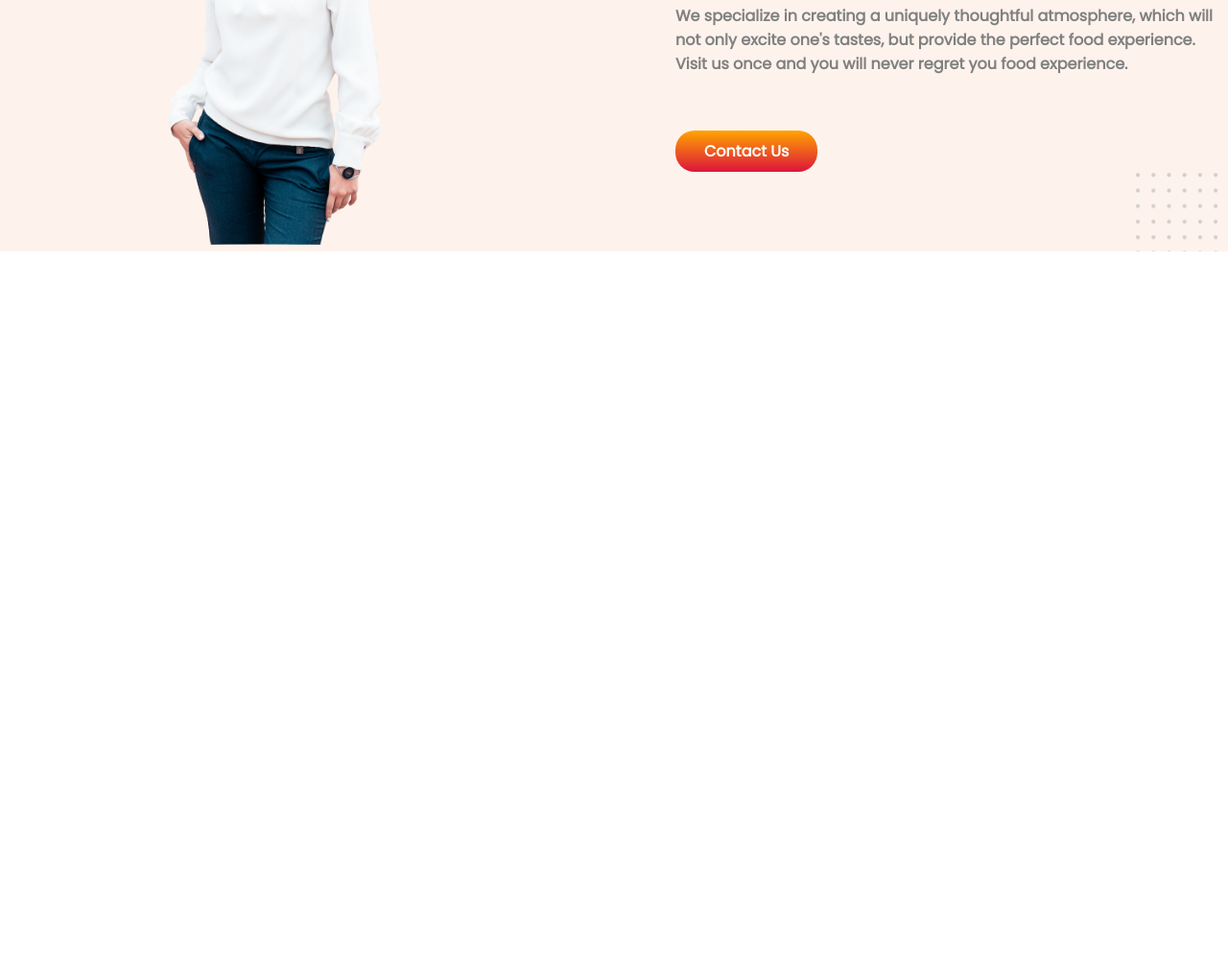
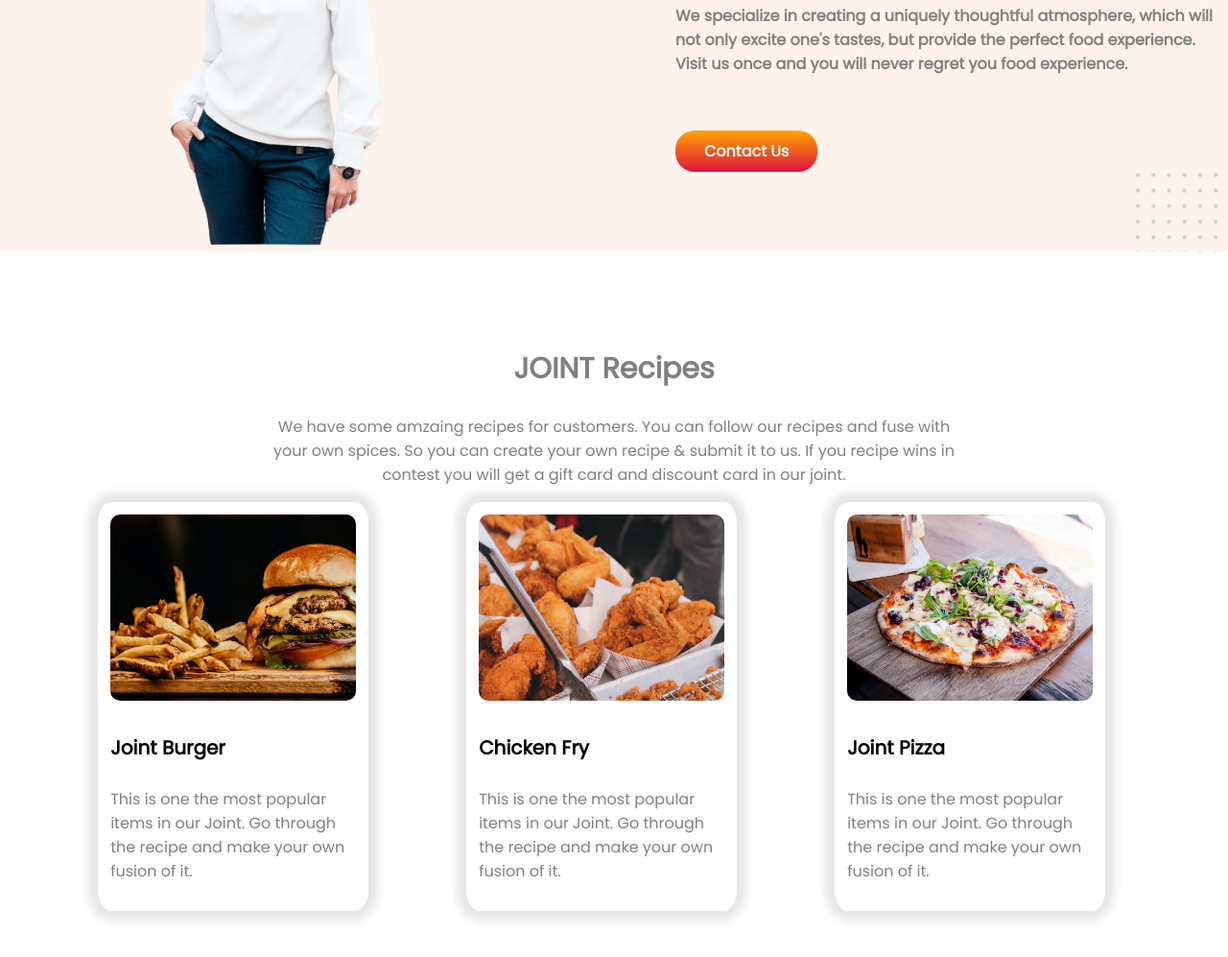
Before and after one commit to mnkhandakar/food-joint, a plain HTML site: page index.html in a window 1280 px wide. Shown: the part 953-1950 px from the top of the page at 96% size. Before the commit the page ends 1315 px from the top, so only its background shows below. Drawn offline with Linux system fonts and the light colour scheme.

Commit message:
recipes added

```diff
--- a/index.html
+++ b/index.html
@@ -23,7 +23,7 @@
                 food
                 - Everything you ever heard about tasty food will be served right here.</p><br><br>
 
-            <a class="button" href="" target="_blank">ORDER NOW</a>
+            <a class="button" href="https://github.com/mnkhandakar/food-joint" target="_blank">ORDER NOW</a>
         </div>
         <div class="half-width">
             <img src="images/home bg.png" alt="">
@@ -48,7 +48,7 @@
                 once and you will never regret you food experience.</p>
             <br><br>
 
-            <a class="button" href="" target="_blank">Contact Us</a>
+            <a class="button" href="https://github.com/mnkhandakar/food-joint" target="_blank">Contact Us</a>
 
 
 
@@ -56,6 +56,49 @@
         </div>
     </section>
 
+    <section class="recipes">
+        <div class="text">
+            <h2>JOINT Recipes</h2>
+            <p>We have some amzaing recipes for customers. You can follow our recipes and fuse with your own spices. So
+                you
+                can create your own recipe & submit it to us. If you recipe wins in contest you will get a gift card and
+                discount card in our joint.</p>
+        </div>
+
+        <div class="third-width">
+            <div class="card">
+                <div class="box">
+                    <img src="images/burger.jpg" alt="">
+                    <h4>Joint Burger</h4>
+                    <p>This is one the most popular items in our Joint. Go through the recipe and make your own fusion
+                        of it.</p>
+                </div>
+            </div>
+
+            <div class="card">
+                <div class="box">
+                    <img src="images/chickenfry.jpg" alt="">
+                    <h4>Chicken Fry</h4>
+                    <p>This is one the most popular items in our Joint. Go through the recipe and make your own fusion
+                        of it.</p>
+                </div>
+            </div>
+
+            <div class="card">
+                <div class="box">
+                    <img src="images/pizza.jpg" alt="">
+                    <h4>Joint Pizza</h4>
+                    <p>This is one the most popular items in our Joint. Go through the recipe and make your own fusion
+                        of it.</p>
+                </div>
+            </div>
+
+        </div>
+
+
+
+    </section>
+
 </body>
 
 </html>
--- a/style.css
+++ b/style.css
@@ -9,8 +9,11 @@ h1{
 h2{
     font-size: 30px;
 }
-
-.flexible{
+h4{
+    font-size: 20px;
+    color: black;
+}
+.flexible, .third-width{
     display: flex;
     margin-bottom: 100px;
 }
@@ -46,3 +49,24 @@ span{
     background-repeat: no-repeat;
     background-position: right;
 }
+
+.recipes .text{
+    text-align: center;
+    padding-left: 22%;
+    padding-right: 22%;
+}
+.third-width .card{
+    width:20%;
+    padding: 1% 1% 1% 1%;
+    margin-left: 8%;
+    border-radius: 5%;
+    box-shadow: 0px 0px 10px 10px rgb(230, 230, 230);
+    transition: all 0.3s ease;
+}
+.third-width .card:hover{
+    transform: scale(1.05);
+}
+.third-width .card .box img{
+    width: 100%;
+    border-radius: 10px;
+}
```
Also changed, not shown: images/burger.jpg (added), images/chickenfry.jpg (added), images/pizza.jpg (added).
